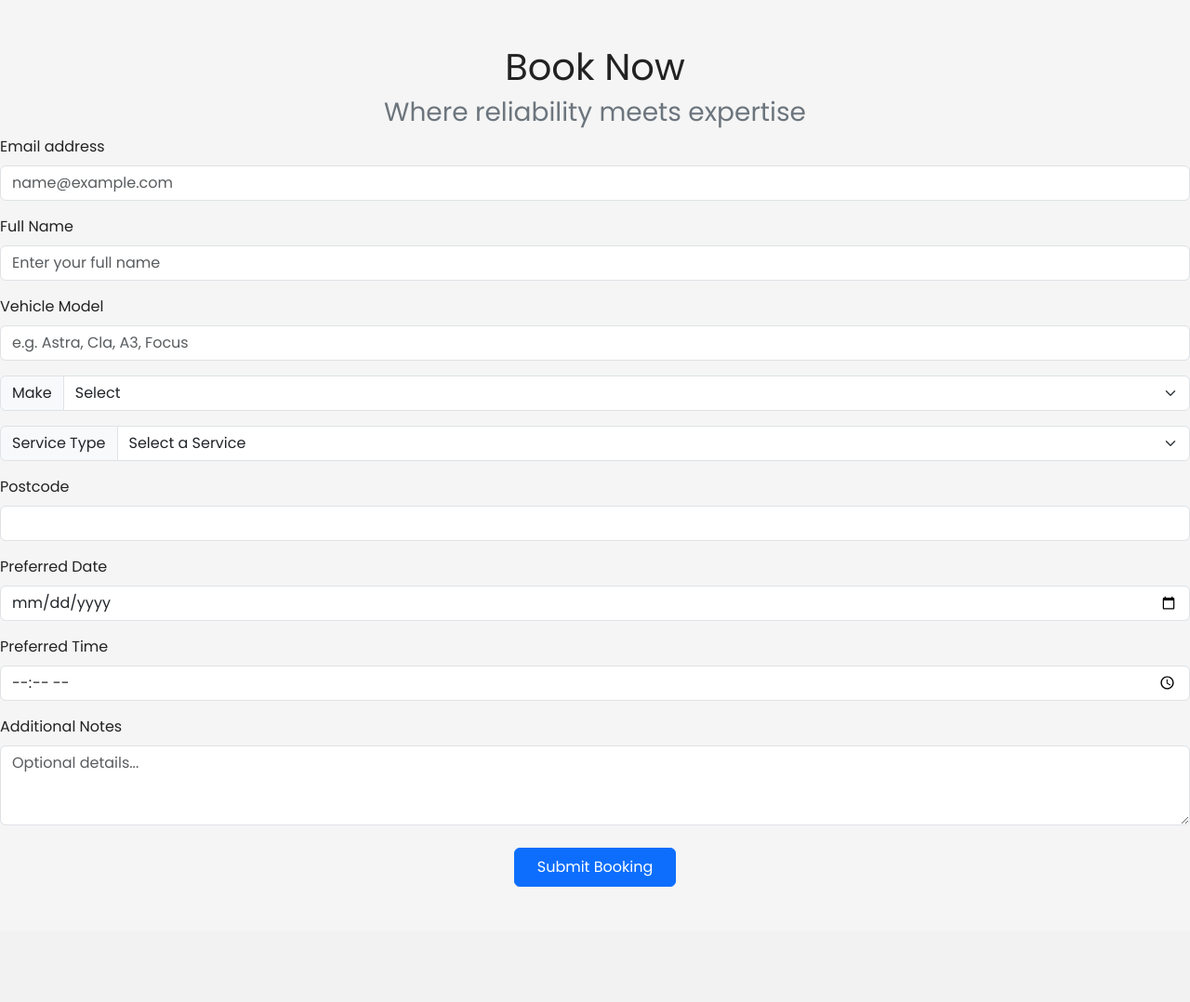
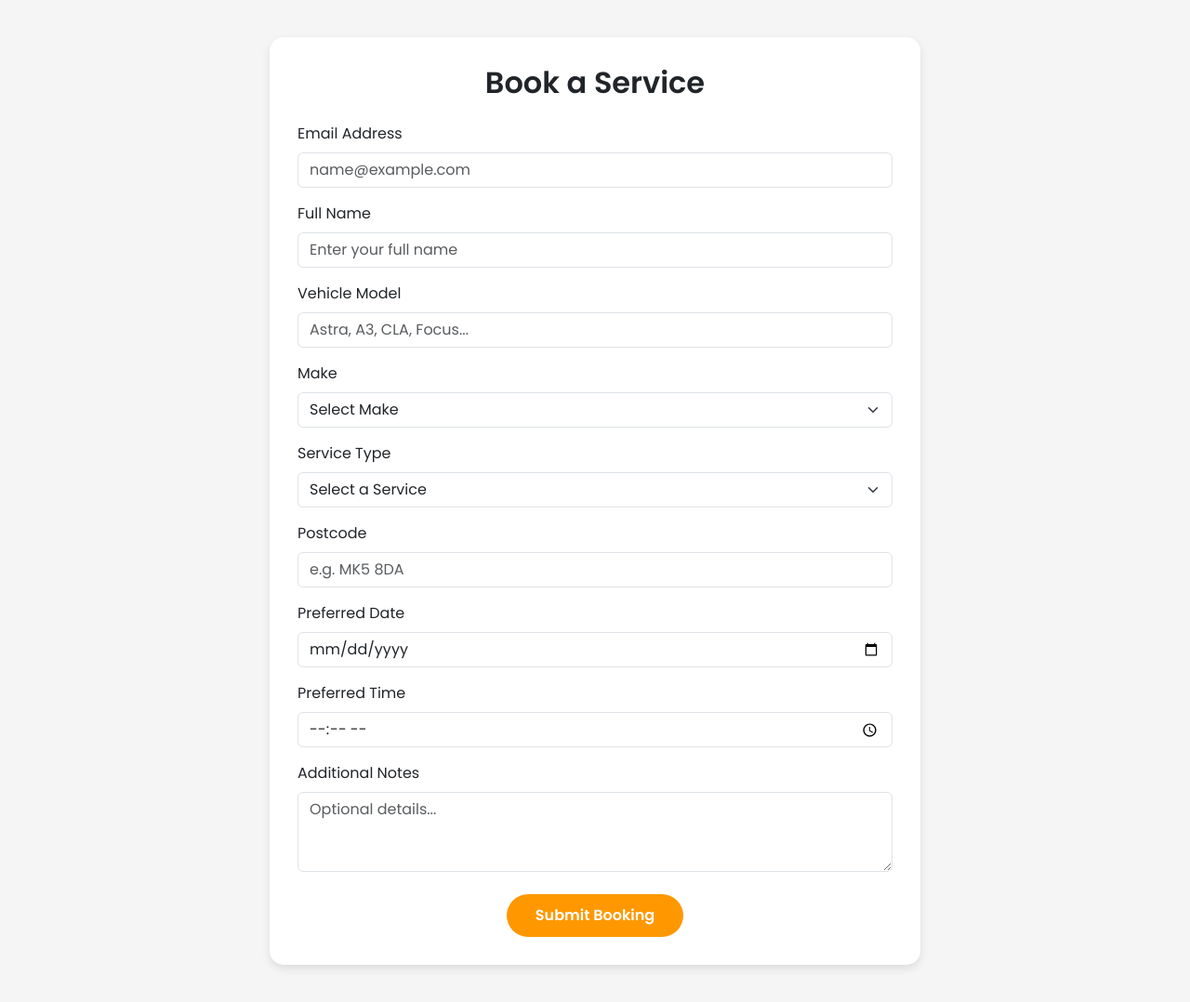
Before and after one commit to adz3k/A1-Autocare-booking-system-CO699, a Flask app: page /book in a window 1280 px wide. Shown: the part 56-1134 px from the top of the page at 93% size. Before the commit the page ends 1010 px from the top, so only its background shows below. Run offline with Flask 3, Linux system fonts and the light colour scheme.

Commit message:
Implemented full server-side validation, real-time client-side validation, and Bootstrap alert feedback for booking form. Updated book.html with invalid-feedback UI components and integrated script.js for dynamic form validation. Enhanced booking workflow by preventing invalid inputs, enforcing minimum date rules, and improving user experience. Updated app.py to include robust backend validation, postcode verification, and nearest-branch calculation. Overall improvements significantly increase system reliability, data integrity, and user-friendly UX.

```diff
--- a/app.py
+++ b/app.py
@@ -3,13 +3,14 @@ import sqlite3
 from werkzeug.security import generate_password_hash, check_password_hash
 import requests
 import math
+from datetime import date, datetime
 
 app = Flask(__name__)
 app.secret_key = 'A1AutoCareSecretKey'
 
 
 # --------------------------------------
-# BRANCH COORDINATES (fake real locations)
+# BRANCH LOCATIONS
 # --------------------------------------
 BRANCHES = [
     {"name": "Milton Keynes", "lat": 52.0406, "lon": -0.7594},
@@ -19,7 +20,7 @@ BRANCHES = [
 
 
 # --------------------------------------
-# INITIALISE DATABASE WITH NEW SCHEMA
+# INITIALISE DATABASE
 # --------------------------------------
 def init_db():
     conn = sqlite3.connect('database.db')
@@ -58,20 +59,16 @@ init_db()
 
 
 # --------------------------------------
-# STATIC ADMIN ACCOUNT
+# ADMIN CREDENTIALS
 # --------------------------------------
 ADMIN_EMAIL = "admin@a1autocare.com"
 ADMIN_PASSWORD_HASH = generate_password_hash("admin123")
 
 
 # --------------------------------------
-# POSTCODE → COORDINATES (Postcodes.io API)
+# POSTCODE TO COORDINATES
 # --------------------------------------
 def get_coordinates_from_postcode(postcode):
-    """
-    Converts UK postcode to (lat, lon).
-    Returns None if invalid.
-    """
     postcode = postcode.replace(" ", "")
 
     try:
@@ -95,10 +92,10 @@ def calculate_distance(lat1, lon1, lat2, lon2):
     d_lon = math.radians(lon2 - lon1)
 
     a = (
-        math.sin(d_lat / 2) ** 2
-        + math.cos(math.radians(lat1))
-        * math.cos(math.radians(lat2))
-        * math.sin(d_lon / 2) ** 2
+        math.sin(d_lat / 2) ** 2 +
+        math.cos(math.radians(lat1)) *
+        math.cos(math.radians(lat2)) *
+        math.sin(d_lon / 2) ** 2
     )
 
     c = 2 * math.atan2(math.sqrt(a), math.sqrt(1 - a))
@@ -106,7 +103,7 @@ def calculate_distance(lat1, lon1, lat2, lon2):
 
 
 # --------------------------------------
-# FIND CLOSEST BRANCH
+# FIND NEAREST BRANCH
 # --------------------------------------
 def find_nearest_branch(user_lat, user_lon):
     nearest = None
@@ -135,24 +132,69 @@ def about():
 
 
 # --------------------------------------
-# CUSTOMER BOOKING
+# BOOKING PAGE
 # --------------------------------------
 @app.route("/book", methods=["GET", "POST"])
 def book():
     if request.method == "POST":
+
+        # ------------------------------
+        # SERVER-SIDE VALIDATION
+        # ------------------------------
+        errors = []
+
+        required_fields = {
+            "name": request.form["name"],
+            "email": request.form["email"],
+            "vehicle": request.form["vehicle"],
+            "make": request.form["make"],
+            "service": request.form["service"],
+            "postcode": request.form["postcode"],
+            "date": request.form["date"],
+            "booking_time": request.form["booking_time"]
+        }
+
+        for field, value in required_fields.items():
+            if not value or value.strip() == "":
+                errors.append(f"{field.capitalize()} is required.")
+
+        # Email validation
+        if "@" not in request.form["email"] or "." not in request.form["email"]:
+            errors.append("Please enter a valid email address.")
+
+        # Date validation
+        try:
+            user_date = datetime.strptime(request.form["date"], "%Y-%m-%d").date()
+            if user_date < date.today():
+                errors.append("Booking date cannot be in the past.")
+        except:
+            errors.append("Invalid date format.")
+
+        # Postcode validation
+        if len(request.form["postcode"].replace(" ", "")) < 5:
+            errors.append("Please enter a valid UK postcode.")
+
+        # If errors exist
+        if errors:
+            for err in errors:
+                flash(err, "danger")
+            return redirect(url_for("book"))
+
+        # ------------------------------
+        # SAFE EXTRACTION AFTER VALIDATION
+        # ------------------------------
         name = request.form["name"]
         email = request.form["email"]
         vehicle = request.form["vehicle"]
         make = request.form["make"]
         service = request.form["service"]
         notes = request.form["notes"]
-        date = request.form["date"]
+        date_val = request.form["date"]
         booking_time = request.form["booking_time"]
         postcode = request.form["postcode"]
 
-        # Convert postcode → lat/lon
+        # Postcode → Coordinates
         coords = get_coordinates_from_postcode(postcode)
-
         branch_name = "Unknown"
         branch_distance = None
 
@@ -162,29 +204,26 @@ def book():
             branch_name = nearest_branch["name"]
             branch_distance = distance_km
         else:
-            flash("Postcode could not be validated. Branch not assigned.", "warning")
+            flash("Invalid postcode. Could not calculate nearest branch.", "warning")
 
-        # Save branch name + distance temporarily for confirmation page
+        # Save in session for confirm page
         session["nearest_branch_name"] = branch_name
         session["nearest_branch_distance"] = branch_distance
 
-        # INSERT BOOKING INTO DATABASE
+        # Insert booking
         conn = sqlite3.connect("database.db")
         c = conn.cursor()
-        c.execute(
-            """
+        c.execute("""
             INSERT INTO bookings
             (name, email, vehicle, make, service, notes, date, booking_time, postcode, branch)
             VALUES (?, ?, ?, ?, ?, ?, ?, ?, ?, ?)
-            """,
-            (name, email, vehicle, make, service, notes, date, booking_time, postcode, branch_name),
-        )
+        """, (name, email, vehicle, make, service, notes, date_val, booking_time, postcode, branch_name))
         conn.commit()
         conn.close()
 
         return redirect(url_for("confirm"))
 
-    return render_template("book.html")
+    return render_template("book.html", min_date=date.today())
 
 
 # --------------------------------------
@@ -251,7 +290,7 @@ def dashboard():
 
 
 # --------------------------------------
-# ADMIN EDIT BOOKING
+# EDIT BOOKING
 # --------------------------------------
 @app.route("/admin/edit/<int:id>", methods=["GET", "POST"])
 def edit_booking(id):
@@ -266,12 +305,11 @@ def edit_booking(id):
         make = request.form["make"]
         service = request.form["service"]
         notes = request.form["notes"]
-        date = request.form["date"]
+        date_val = request.form["date"]
         booking_time = request.form["booking_time"]
         status = request.form["status"]
         postcode = request.form["postcode"]
 
-        # Recalculate nearest branch if postcode changes
         coords = get_coordinates_from_postcode(postcode)
         branch_name = "Unknown"
 
@@ -280,16 +318,13 @@ def edit_booking(id):
             nearest_branch, _ = find_nearest_branch(user_lat, user_lon)
             branch_name = nearest_branch["name"]
 
-        c.execute(
-            """
+        c.execute("""
             UPDATE bookings
             SET name=?, email=?, vehicle=?, make=?, service=?, notes=?, date=?, booking_time=?,
                 status=?, postcode=?, branch=?
             WHERE id=?
-            """,
-            (name, email, vehicle, make, service, notes, date, booking_time,
-             status, postcode, branch_name, id)
-        )
+        """, (name, email, vehicle, make, service, notes, date_val, booking_time,
+              status, postcode, branch_name, id))
 
         conn.commit()
         conn.close()
@@ -297,7 +332,6 @@ def edit_booking(id):
         flash("Booking updated successfully!", "success")
         return redirect(url_for("dashboard"))
 
-    # GET REQUEST – Load booking
     c.execute("SELECT * FROM bookings WHERE id=?", (id,))
     booking = c.fetchone()
     conn.close()
--- a/static/script.js
+++ b/static/script.js
@@ -0,0 +1,66 @@
+document.addEventListener("DOMContentLoaded", function () {
+
+    // Helper function to show validation result
+    function validateField(element, condition) {
+        if (condition) {
+            element.classList.remove("is-invalid");
+            element.classList.add("is-valid");
+        } else {
+            element.classList.remove("is-valid");
+            element.classList.add("is-invalid");
+        }
+    }
+
+    // EMAIL VALIDATION
+    const emailField = document.getElementById("email");
+    emailField.addEventListener("input", function () {
+        const value = emailField.value.trim();
+        const isValid = value.includes("@") && value.includes(".") && value.length > 5;
+        validateField(emailField, isValid);
+    });
+
+    // NAME VALIDATION
+    const nameField = document.getElementById("name");
+    nameField.addEventListener("input", function () {
+        validateField(nameField, nameField.value.trim().length >= 2);
+    });
+
+    // VEHICLE VALIDATION
+    const vehicleField = document.getElementById("vehicle");
+    vehicleField.addEventListener("input", function () {
+        validateField(vehicleField, vehicleField.value.trim().length >= 2);
+    });
+
+    // POSTCODE VALIDATION
+    const postcodeField = document.getElementById("postcode");
+    postcodeField.addEventListener("input", function () {
+        const formatted = postcodeField.value.replace(/\s+/g, "");
+        validateField(postcodeField, formatted.length >= 5);
+    });
+
+    // MAKE VALIDATION
+    const makeField = document.getElementById("make");
+    makeField.addEventListener("change", function () {
+        validateField(makeField, makeField.value !== "");
+    });
+
+    // SERVICE VALIDATION
+    const serviceField = document.getElementById("service");
+    serviceField.addEventListener("change", function () {
+        validateField(serviceField, serviceField.value !== "");
+    });
+
+    // DATE VALIDATION (no past dates)
+    const dateField = document.getElementById("date");
+    dateField.addEventListener("input", function () {
+        const today = new Date().toISOString().split("T")[0];
+        validateField(dateField, dateField.value >= today);
+    });
+
+    // TIME VALIDATION
+    const timeField = document.getElementById("booking_time");
+    timeField.addEventListener("input", function () {
+        validateField(timeField, timeField.value !== "");
+    });
+
+});
--- a/templates/book.html
+++ b/templates/book.html
@@ -3,24 +3,18 @@
 <head>
   <meta charset="UTF-8">
   <meta name="viewport" content="width=device-width, initial-scale=1.0">
-  <title>A1 AutoCare | Booking Page</title>
+  <title>A1 AutoCare | Book a Service</title>
 
-  <!-- Bootstrap CSS -->
-  <link href="https://cdn.jsdelivr.net/npm/bootstrap@5.3.8/dist/css/bootstrap.min.css"
-        rel="stylesheet"
-        integrity="sha384-sRIl4kxILFvY47J16cr9ZwB07vP4J8+LH7qKQnuqkuIAvNWLzeN8tE5YBujZqJLB"
-        crossorigin="anonymous">
+  <!-- Bootstrap -->
+  <link href="https://cdn.jsdelivr.net/npm/bootstrap@5.3.8/dist/css/bootstrap.min.css" rel="stylesheet">
 
-  <!-- Custom Font (optional) -->
+  <!-- Fonts -->
   <link href="https://fonts.googleapis.com/css2?family=Poppins:wght@400;600&display=swap" rel="stylesheet">
 
   <style>
     body {
       font-family: 'Poppins', sans-serif;
       background-color: #F5F5F5;
-      color: #222;
-      margin: 0;
-      padding: 0;
     }
     .navbar {
       background-color: #1A1A1A;
@@ -32,22 +26,35 @@
     .navbar a:hover {
       color: #FF9800 !important;
     }
-    .header-text {
-      text-align: center;
-      margin-top: 40px;
+    .booking-container {
+      max-width: 700px;
+      background: white;
+      margin: 40px auto;
+      padding: 30px;
+      border-radius: 15px;
+      box-shadow: 0 4px 10px rgba(0,0,0,0.1);
+    }
+    .btn-custom {
+      background-color: #FF9800;
+      color: white;
+      padding: 10px 30px;
+      border-radius: 30px;
+      font-weight: 600;
+    }
+    .btn-custom:hover {
+      background-color: #e68900;
+      color: white;
     }
   </style>
 </head>
 
 <body>
-  <!-- Navigation Bar -->
+
+  <!-- Navigation -->
   <nav class="navbar navbar-expand-lg">
     <div class="container-fluid">
       <a class="navbar-brand text-white fw-bold" href="#">A1 AutoCare</a>
-      <button class="navbar-toggler text-white" type="button" data-bs-toggle="collapse" data-bs-target="#navbarNavAltMarkup" aria-controls="navbarNavAltMarkup" aria-expanded="false" aria-label="Toggle navigation">
-        <span class="navbar-toggler-icon"></span>
-      </button>
-      <div class="collapse navbar-collapse" id="navbarNavAltMarkup">
+      <div class="collapse navbar-collapse">
         <div class="navbar-nav ms-auto">
           <a class="nav-link" href="{{ url_for('home') }}">Home</a>
           <a class="nav-link" href="{{ url_for('about') }}">About Us</a>
@@ -58,36 +65,51 @@
     </div>
   </nav>
 
-  <!-- Page Content -->
-  <div class="container text-center mt-5 header-text">
-    <h1>Book Now</h1>
-    <h3 class="text-secondary">Where reliability meets expertise</h3>
+  <!-- Booking Form Box -->
+  <div class="booking-container">
+    <h2 class="text-center mb-4 fw-bold">Book a Service</h2>
+
+    <!-- FLASH ALERTS -->
+    {% with messages = get_flashed_messages(with_categories=true) %}
+      {% if messages %}
+        {% for category, message in messages %}
+          <div class="alert alert-{{ category }} alert-dismissible fade show" role="alert">
+            {{ message }}
+            <button type="button" class="btn-close" data-bs-dismiss="alert"></button>
+          </div>
+        {% endfor %}
+      {% endif %}
+    {% endwith %}
+
+    <form action="{{ url_for('book') }}" method="POST" novalidate>
+
+      <!-- EMAIL -->
+      <div class="mb-3">
+        <label class="form-label">Email Address</label>
+        <input type="email" class="form-control" id="email" name="email" placeholder="name@example.com" required>
+        <div class="invalid-feedback">Please enter a valid email address.</div>
       </div>
 
-  <!-- Bootstrap JS -->
-  <script src="https://cdn.jsdelivr.net/npm/bootstrap@5.3.8/dist/js/bootstrap.bundle.min.js" crossorigin="anonymous"></script>
-
- <form action="{{ url_for('book') }}" method="POST">
+      <!-- NAME -->
       <div class="mb-3">
-    <label for="email" class="form-label">Email address</label>
-    <input type="email" class="form-control" id="email" name="email" placeholder="name@example.com" required>
+        <label class="form-label">Full Name</label>
+        <input type="text" class="form-control" id="name" name="name" placeholder="Enter your full name" required>
+        <div class="invalid-feedback">Your name must be at least 2 characters.</div>
       </div>
 
+      <!-- VEHICLE -->
       <div class="mb-3">
-    <label for="name" class="form-label">Full Name</label>
-    <input type="text" class="form-control" id="name" name="name" placeholder="Enter your full name" required>
+        <label class="form-label">Vehicle Model</label>
+        <input type="text" class="form-control" id="vehicle" name="vehicle" placeholder="Astra, A3, CLA, Focus..." required>
+        <div class="invalid-feedback">Please enter your vehicle model.</div>
       </div>
 
+      <!-- MAKE -->
       <div class="mb-3">
-    <label for="vehicle" class="form-label">Vehicle Model</label>
-    <input type="text" class="form-control" id="vehicle" name="vehicle" placeholder="e.g. Astra, Cla, A3, Focus" required>
-  </div>
-
-  <div class="input-group mb-3">
-    <label class="input-group-text" for="make">Make</label>
+        <label class="form-label">Make</label>
         <select class="form-select" id="make" name="make" required>
-      <option selected>Select</option>
-      <option value="Bmw">BMW</option>
+          <option value="" disabled selected>Select Make</option>
+          <option value="BMW">BMW</option>
           <option value="Audi">Audi</option>
           <option value="Mercedes-Benz">Mercedes-Benz</option>
           <option value="Volkswagen">Volkswagen</option>
@@ -99,12 +121,14 @@
           <option value="Kia">Kia</option>
           <option value="Vauxhall">Vauxhall</option>
         </select>
+        <div class="invalid-feedback">Please select your vehicle make.</div>
       </div>
 
-  <div class="input-group mb-3">
-  <label class="input-group-text" for="service">Service Type</label>
+      <!-- SERVICE -->
+      <div class="mb-3">
+        <label class="form-label">Service Type</label>
         <select class="form-select" id="service" name="service" required>
-    <option value="">Select a Service</option>
+          <option value="" disabled selected>Select a Service</option>
           <option value="Full Service">Full Service</option>
           <option value="Oil Change">Oil Change</option>
           <option value="MOT Test">MOT Test</option>
@@ -113,30 +137,48 @@
           <option value="Clutch Repair">Clutch Repair</option>
           <option value="Body Work">Body Work</option>
         </select>
+        <div class="invalid-feedback">Please select a service.</div>
       </div>
 
+      <!-- POSTCODE -->
       <div class="mb-3">
-    <label for="postcode" class="form-label">Postcode</label>
-    <input type="text" class="form-control" id="postcode" name="postcode" required>
+        <label class="form-label">Postcode</label>
+        <input type="text" class="form-control" id="postcode" name="postcode" placeholder="e.g. MK5 8DA" required>
+        <div class="invalid-feedback">Please enter a valid UK postcode.</div>
       </div>
 
+      <!-- DATE -->
       <div class="mb-3">
-    <label for="date" class="form-label">Preferred Date</label>
-    <input type="date" id="date" name="date" class="form-control" required>
+        <label class="form-label">Preferred Date</label>
+        <input type="date" id="date" name="date" class="form-control" min="{{ min_date }}" required>
+        <div class="invalid-feedback">Please select a date that is not in the past.</div>
       </div>
 
+      <!-- TIME -->
       <div class="mb-3">
-    <label for="time" class="form-label">Preferred Time</label>
-    <input type="time" id="booking_time" name="booking_time" class="form-control">
+        <label class="form-label">Preferred Time</label>
+        <input type="time" id="booking_time" name="booking_time" class="form-control" required>
+        <div class="invalid-feedback">Please choose a booking time.</div>
       </div>
 
-  <div class="mb-3">
-    <label for="notes" class="form-label">Additional Notes</label>
+      <!-- NOTES -->
+      <div class="mb-4">
+        <label class="form-label">Additional Notes</label>
         <textarea class="form-control" id="notes" name="notes" rows="3" placeholder="Optional details..."></textarea>
       </div>
 
- <div class="text-center mt-4 mb-5">
-  <button type="submit" class="btn btn-primary px-4 py-2">Submit Booking</button>
+      <div class="text-center">
+        <button type="submit" class="btn btn-custom">Submit Booking</button>
       </div>
 
     </form>
+  </div>
+
+  <!-- Bootstrap JS -->
+  <script src="https://cdn.jsdelivr.net/npm/bootstrap@5.3.8/dist/js/bootstrap.bundle.min.js"></script>
+
+  <!-- REAL-TIME VALIDATION JS -->
+  <script src="{{ url_for('static', filename='script.js') }}"></script>
+
+</body>
+</html>
```
Also changed, not shown: database.db (added). Lines whose indentation alone changed are shown as unchanged.
